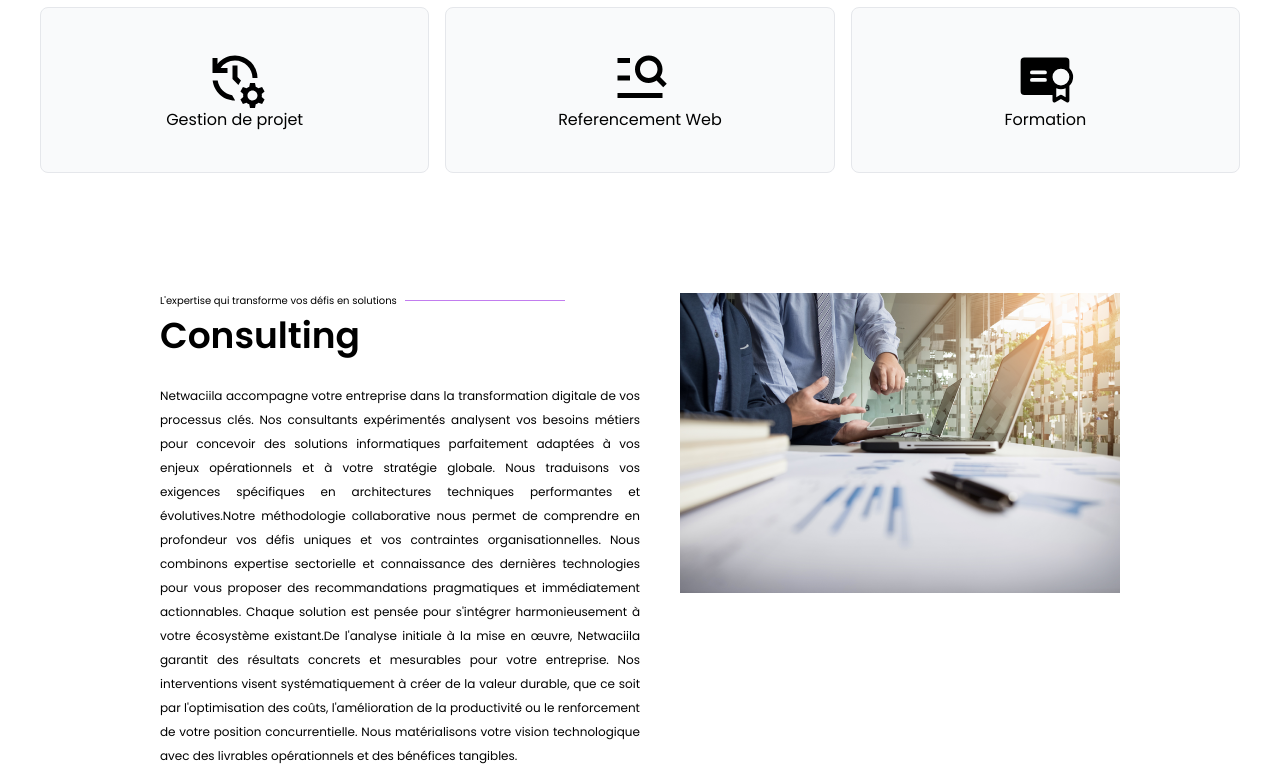
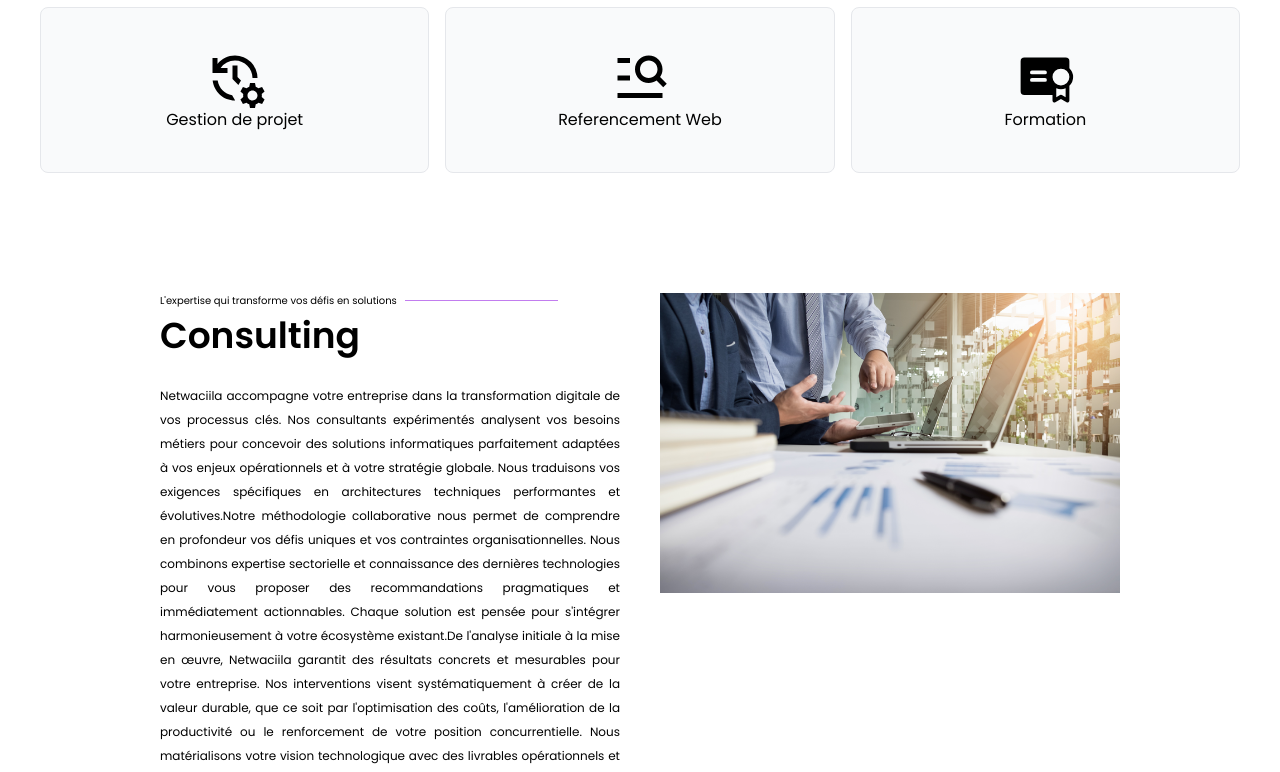
Before and after one commit to SaifeddineCode/nextjs-simpleLandingPage, a Next.js app: page / in a window 1280 px wide. Shown: the part 2000-2772 px from the top of the page. Built offline with nearby package versions, Linux system fonts and the light colour scheme.

Commit message:
some adjustement about expertises

```diff
--- a/src/app/components/Expertises.tsx
+++ b/src/app/components/Expertises.tsx
@@ -50,17 +50,18 @@ export default function Expertises() {
           votre transformation vers le digital.
         </p>
       </div> */}
-      <div className="flex flex-col flex-wrap justify-between w-full gap-16  ">
+      <div className="flex min-h-screen flex-col flex-wrap justify-between w-full gap-16  ">
         {Expertises.map((e, index) => {
           return (
             <div
               key={index}
-              className={`bg-white  flex gap-10 items-start ${
+              className={`bg-white  h-full  flex gap-10 items-start ${
                 index % 2 === 0 ? "flex-row-reverse" : "flex-row"
-              }  justify-between   flex-1  min-w-[calc(33.33%-12px)]`}
+              }  justify-between `}
             >
-              <div className="w-1/2 relative h-[300px] overflow-hidden flex-1">
+              <div className=" relative h-[300px] w-1/2  overflow-hidden ">
                 <Image
+                  title={e.title}
                   fill
                   className="object-cover"
                   alt="expertise-image"
```
